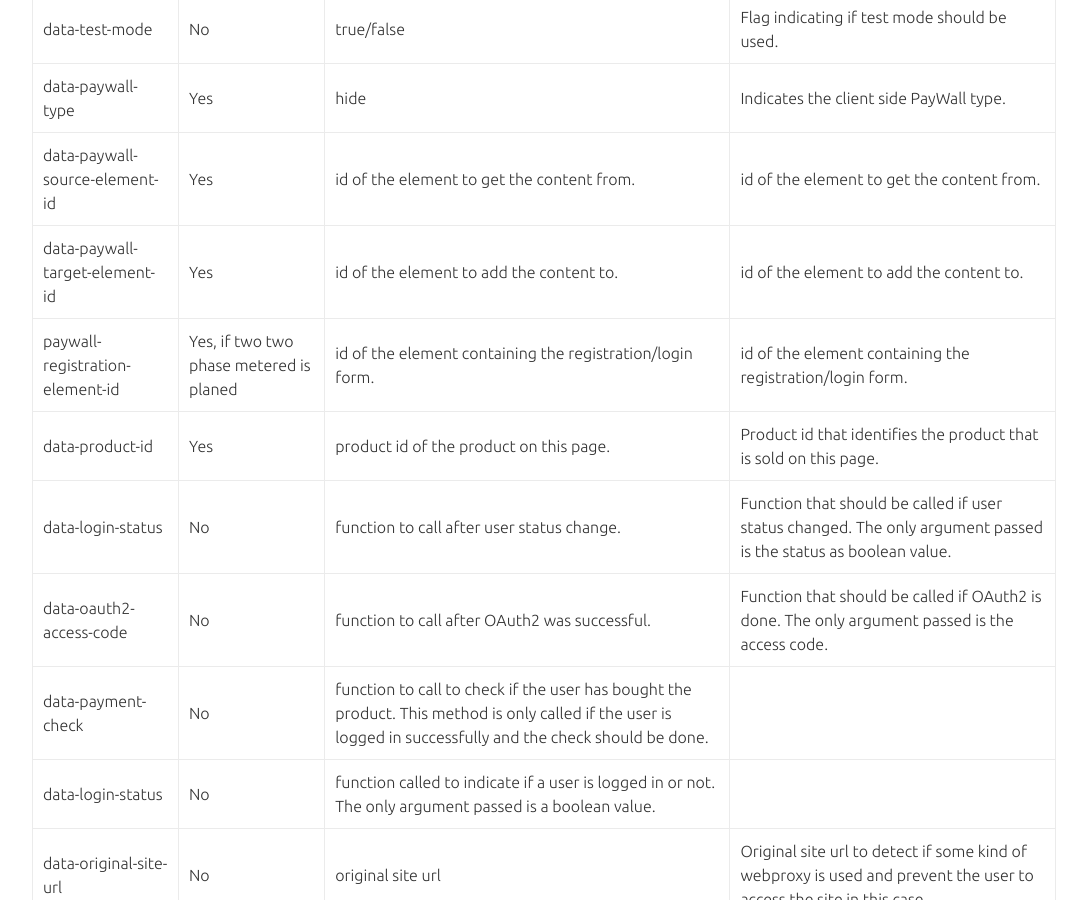
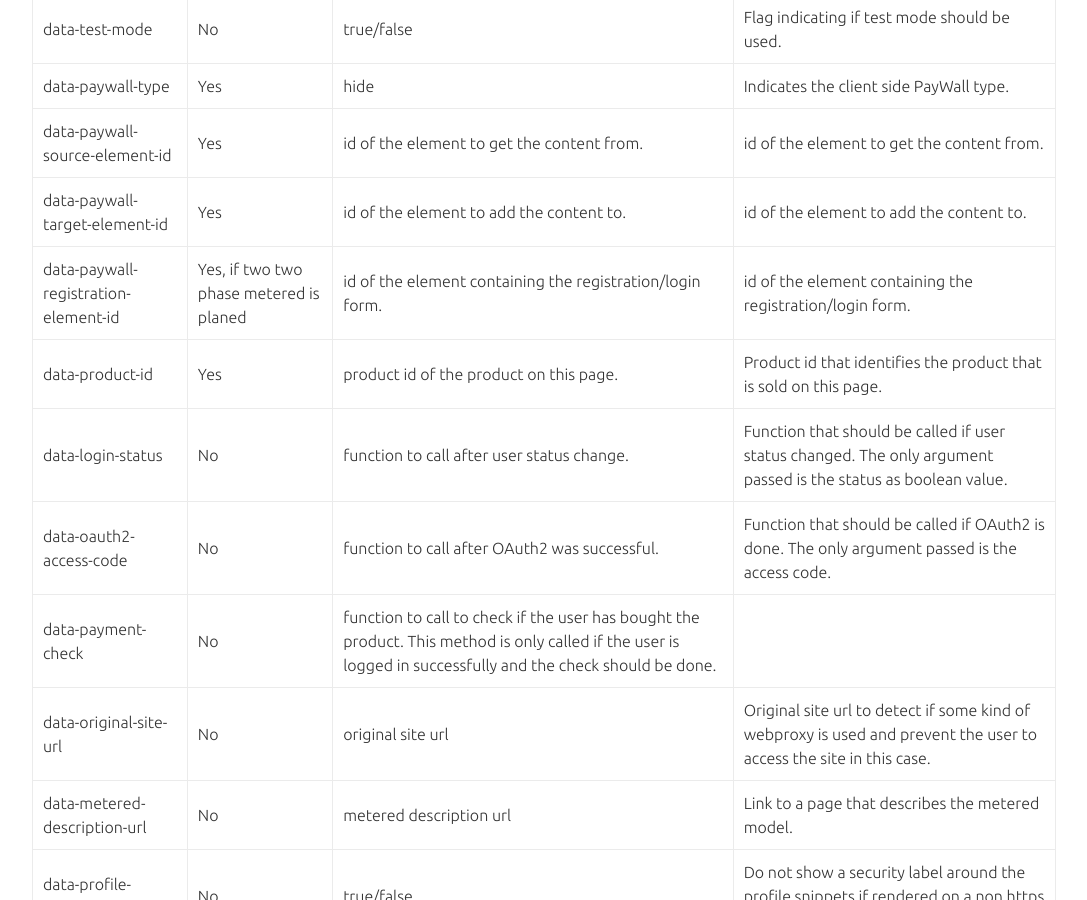
Before and after one commit to plenigo/plenigo.github.io, a Jekyll site: the page built from pages/sdks/javascript/includes/hide_content_afterwards.md, in a window 1280 px wide and 900 px high, scrolled down 770 px. Shown: the whole window, without its empty margins (96-1183 px from the left). Built offline with Jekyll 4.4.1, drawn with Linux system fonts in a browser that asks for light colours; our own code applies the rules of GitHub Pages for plain Markdown files.

Commit message:
+ fixed incorrect documentation

```diff
--- a/pages/sdks/javascript/includes/hide_content_afterwards.md
+++ b/pages/sdks/javascript/includes/hide_content_afterwards.md
@@ -21,12 +21,11 @@ There are additional configuration options. This options are added as attributes
 |data-paywall-type|Yes|hide|Indicates the client side PayWall type.|
 |data-paywall-source-element-id|Yes|id of the element to get the content from.|id of the element to get the content from.|
 |data-paywall-target-element-id|Yes|id of the element to add the content to.|id of the element to add the content to.|
-|paywall-registration-element-id|Yes, if two two phase metered is planed|id of the element containing the registration/login form.|id of the element containing the registration/login form.|
+|data-paywall-registration-element-id|Yes, if two two phase metered is planed|id of the element containing the registration/login form.|id of the element containing the registration/login form.|
 |data-product-id|Yes|product id of the product on this page.|Product id that identifies the product that is sold on this page.|
 |data-login-status|No|function to call after user status change.|Function that should be called if user status changed. The only argument passed is the status as boolean value.|
 |data-oauth2-access-code|No|function to call after OAuth2 was successful.|Function that should be called if OAuth2 is done. The only argument passed is the access code.|
 |data-payment-check|No|function to call to check if the user has bought the product. This method is only called if the user is logged in successfully and the check should be done.|
-|data-login-status|No|function called to indicate if a user is logged in or not. The only argument passed is a boolean value.|
 |data-original-site-url|No|original site url|Original site url to detect if some kind of webproxy is used and prevent the user to access the site in this case.|
 |data-metered-description-url|No|metered description url|Link to a page that describes the metered model.|
 |data-profile-security-label|No|true/false|Do not show a security label around the profile snippets if rendered on a non https site.|
```
Also changed, not shown: pages/sdks/javascript/includes/hide_content_by_default.md (+0 -1 lines), pages/sdks/javascript/includes/load_content_afterwards.md (+0 -1 lines).
